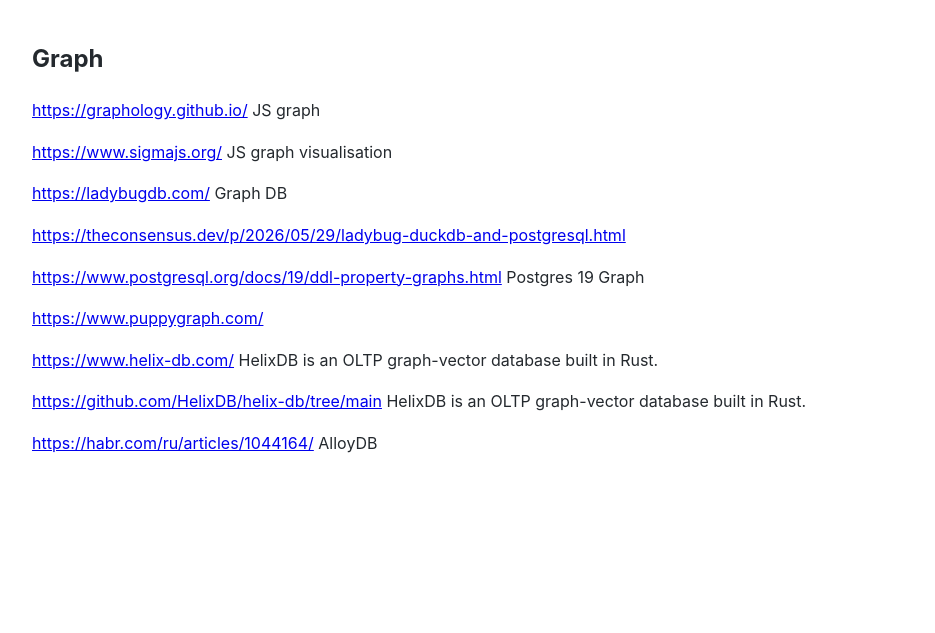
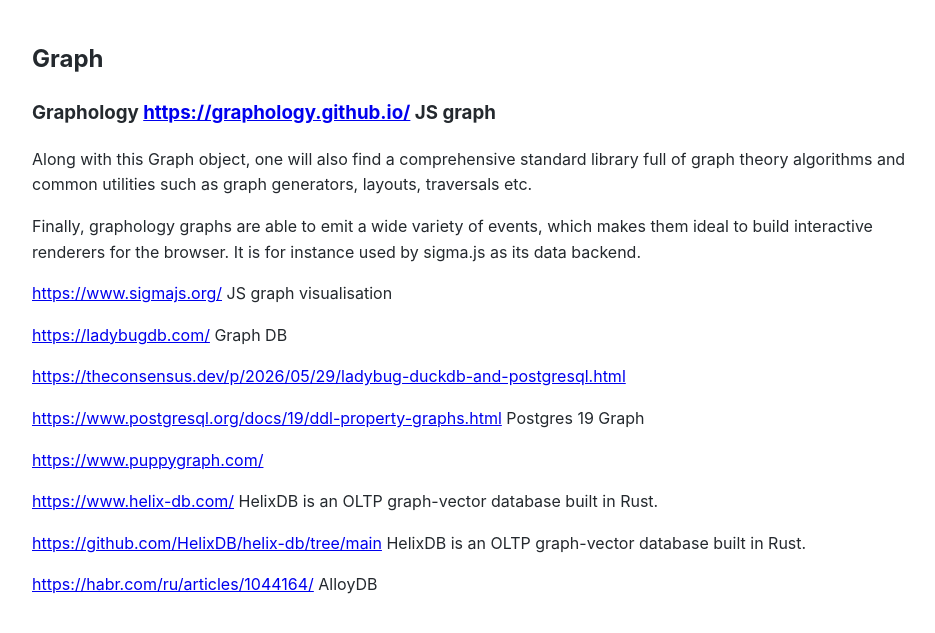
Before and after one commit to Michael-Lubinsky/michael-lubinsky.github.com, a Jekyll site: the page built from graph/graph.md, in a window 1280 px wide. Shown: the top 633 px of the page, without its empty margins (158-1093 px from the left). Built offline with Jekyll 4.4.1, drawn with Linux system fonts in a browser that asks for light colours; our own code applies the rules of GitHub Pages for plain Markdown files.

Commit message:
Update graph.md

```diff
--- a/graph/graph.md
+++ b/graph/graph.md
@@ -1,6 +1,10 @@
 ## Graph
 
-<https://graphology.github.io/> JS graph
+### Graphology <https://graphology.github.io/> JS graph
+Along with this Graph object, one will also find a comprehensive standard library full of graph theory algorithms and common utilities such as graph generators, layouts, traversals etc.
+
+Finally, graphology graphs are able to emit a wide variety of events, which makes them ideal to build interactive renderers for the browser. It is for instance used by sigma.js as its data backend.
+
 
 <https://www.sigmajs.org/> JS graph visualisation
 
```
